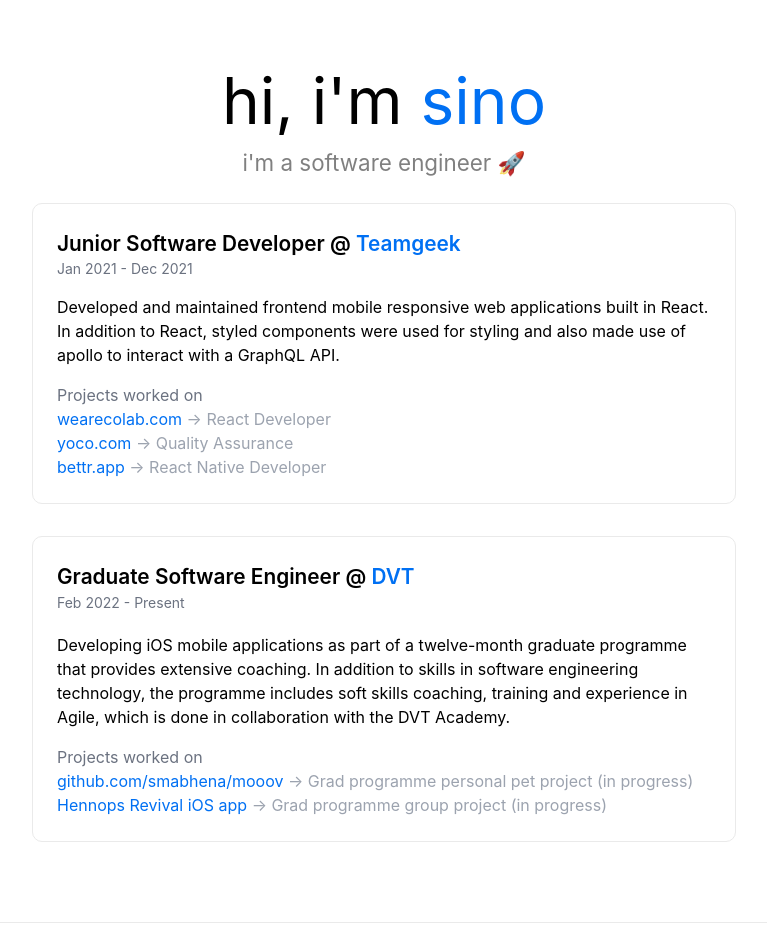
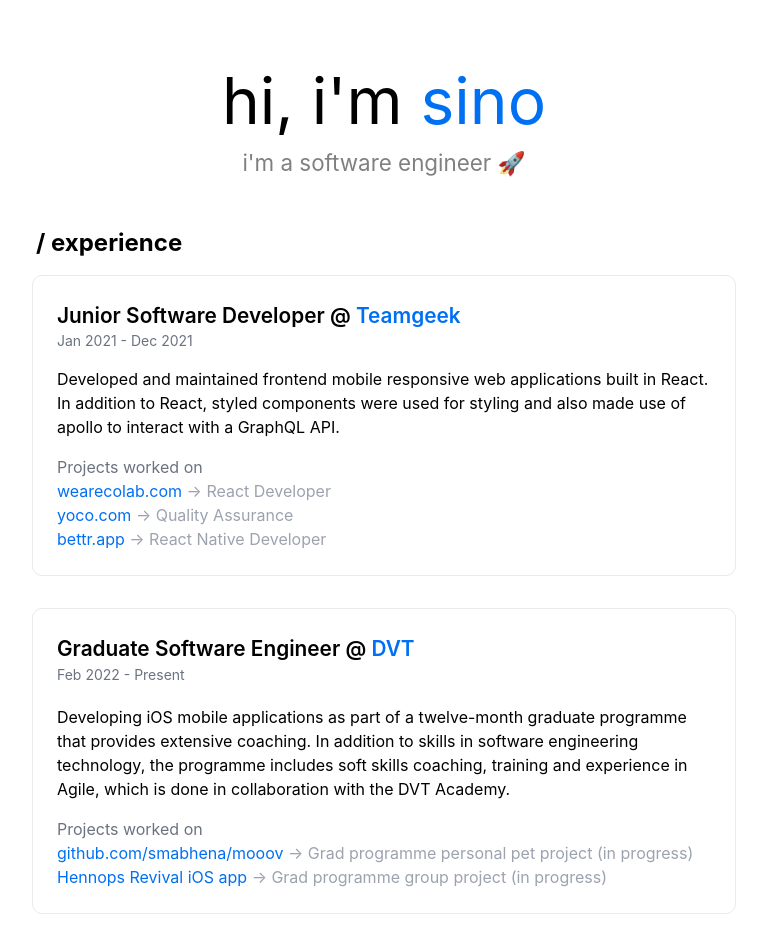
Before and after one commit to sinothandomabhena/sino, a Next.js app: page / in a window 1280 px wide. Shown: the top 952 px of the page, without its empty margins (256-1023 px from the left). Built offline with nearby package versions, Linux system fonts and the light colour scheme.

Commit message:
added heading

```diff
--- a/pages/index.js
+++ b/pages/index.js
@@ -19,7 +19,9 @@
         <p className={styles.description}>i&apos;m a software engineer 🚀</p>
 
         <div className={styles.grid}>
-          <p href="https://nextjs.org/docs" className={styles.card}>
+          <div className="mt-10">
+            <h1 className="ml-5 text-2xl font-bold">/ experience</h1>
+            <p className={styles.card}>
               <h2 className="font-semibold">
                 Junior Software Developer @{" "}
                 <a href="https://teamgeek.io/">Teamgeek</a>
@@ -51,7 +53,10 @@
                   >
                     yoco.com
                   </a>
-                <span className="text-gray-400"> &rarr; Quality Assurance</span>
+                  <span className="text-gray-400">
+                    {" "}
+                    &rarr; Quality Assurance
+                  </span>
                 </li>
                 <li>
                   <a
@@ -61,12 +66,16 @@
                   >
                     bettr.app
                   </a>
-                <span className="text-gray-400"> &rarr; React Native Developer</span>
+                  <span className="text-gray-400">
+                    {" "}
+                    &rarr; React Native Developer
+                  </span>
                 </li>
               </ul>
             </p>
+          </div>
 
-          <a href="https://nextjs.org/docs" className={styles.card}>
+          <p className={styles.card}>
             <h2 className="font-semibold">
               Graduate Software Engineer @{" "}
               <a href="https://www.dvt.co.za/">DVT</a>
@@ -108,7 +117,7 @@
                 </span>
               </li>
             </ul>
-          </a>
+          </p>
 
           {/* <a href="https://nextjs.org/learn" className={styles.card}>
             <h2>Learn &rarr;</h2>
```
Lines whose indentation alone changed are shown as unchanged.
